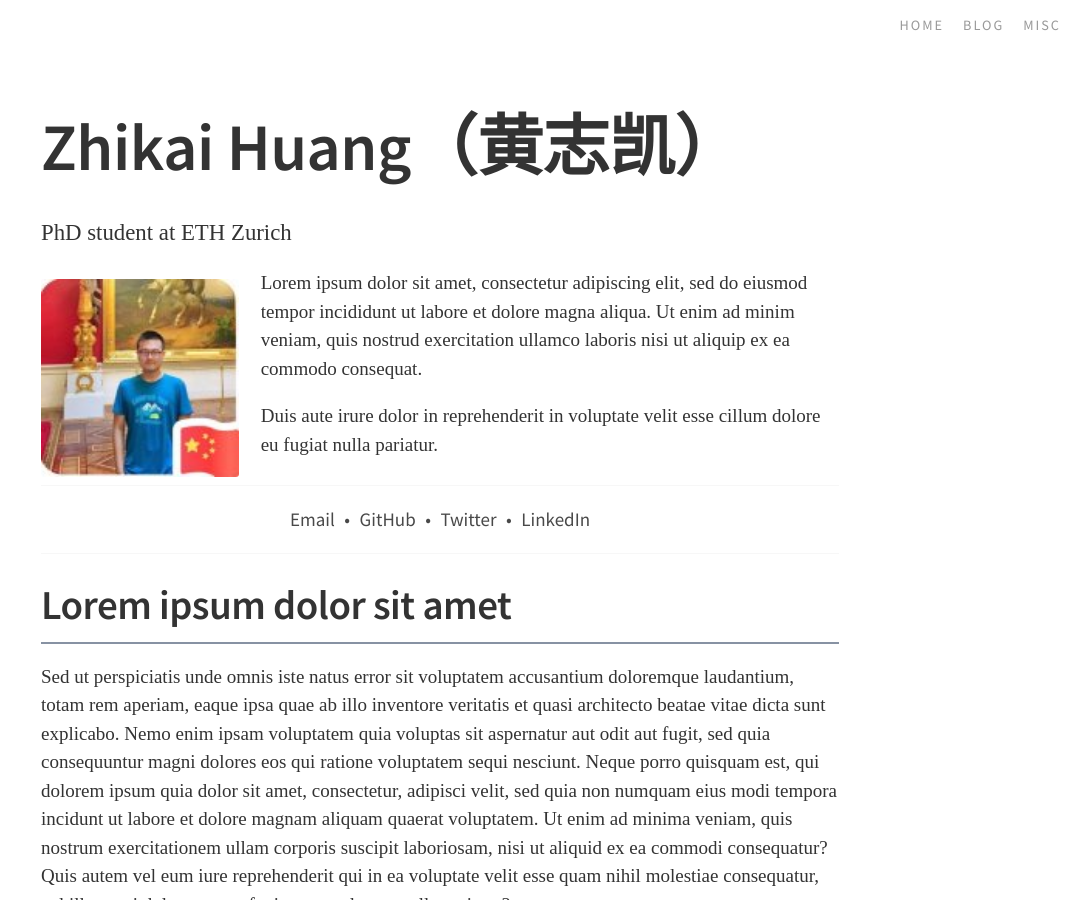
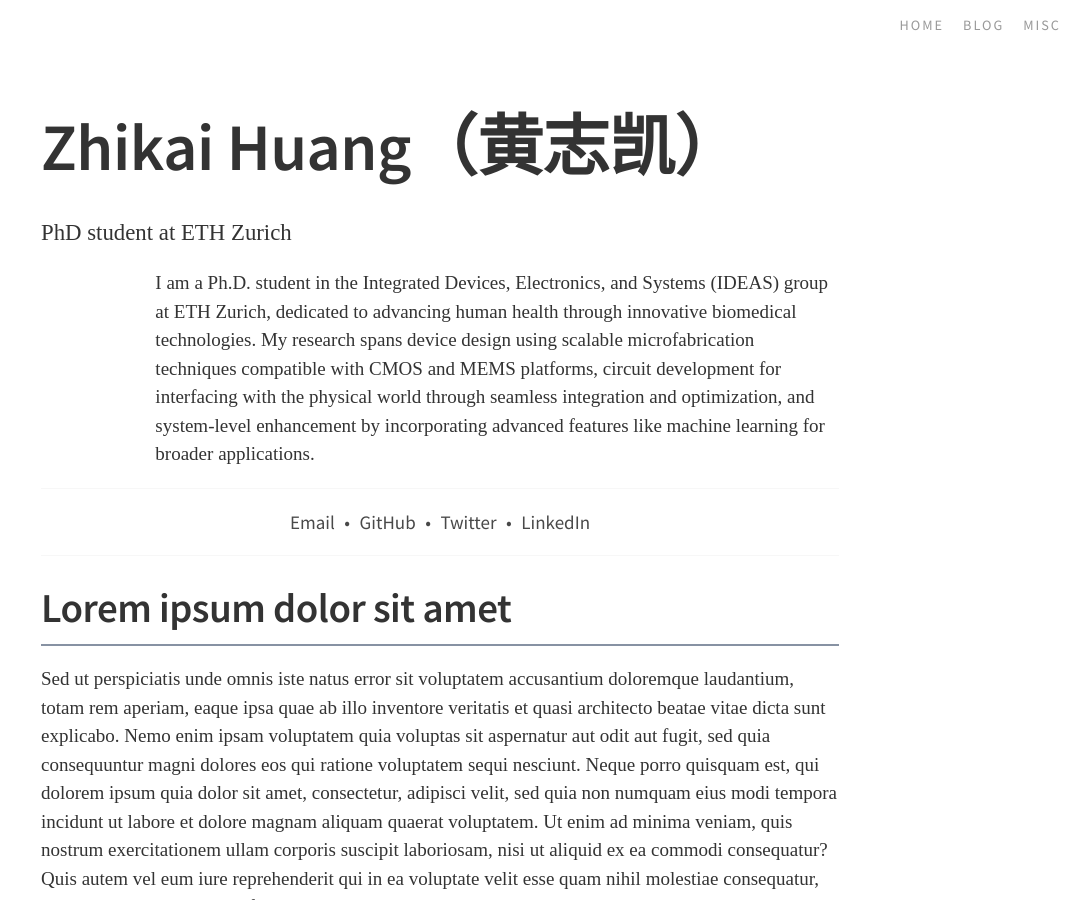
Before and after one commit to cnzhikai/cnzhikai.github.io_20250621, a Jekyll site: the page built from index.markdown, in a window 1280 px wide and 900 px high. Shown: the whole window, without its empty margins (200-1280 px from the left). Built offline with Jekyll 4.4.1, drawn with Linux system fonts in a browser that asks for light colours; nearby versions of some CDN libraries; some web fonts are replaced; our own code applies the rules of GitHub Pages for plain Markdown files.

Commit message:
Update index.markdown

```diff
--- a/index.markdown
+++ b/index.markdown
@@ -1,8 +1,8 @@
 ---
 layout: home
-photo: "assets/photo.jpg"
+photo: ""
 desc: >-
-    <p>Lorem ipsum dolor sit amet, consectetur adipiscing elit, sed do eiusmod tempor incididunt ut labore et dolore magna aliqua. Ut enim ad minim veniam, quis nostrud exercitation ullamco laboris nisi ut aliquip ex ea commodo consequat. </p><p>Duis aute irure dolor in reprehenderit in voluptate velit esse cillum dolore eu fugiat nulla pariatur. </p>
+    <p>I am a Ph.D. student in the Integrated Devices, Electronics, and Systems (IDEAS) group at ETH Zurich, dedicated to advancing human health through innovative biomedical technologies. My research spans device design using scalable microfabrication techniques compatible with CMOS and MEMS platforms, circuit development for interfacing with the physical world through seamless integration and optimization, and system-level enhancement by incorporating advanced features like machine learning for broader applications. </p>
 ---
 
 ## Lorem ipsum dolor sit amet
```
